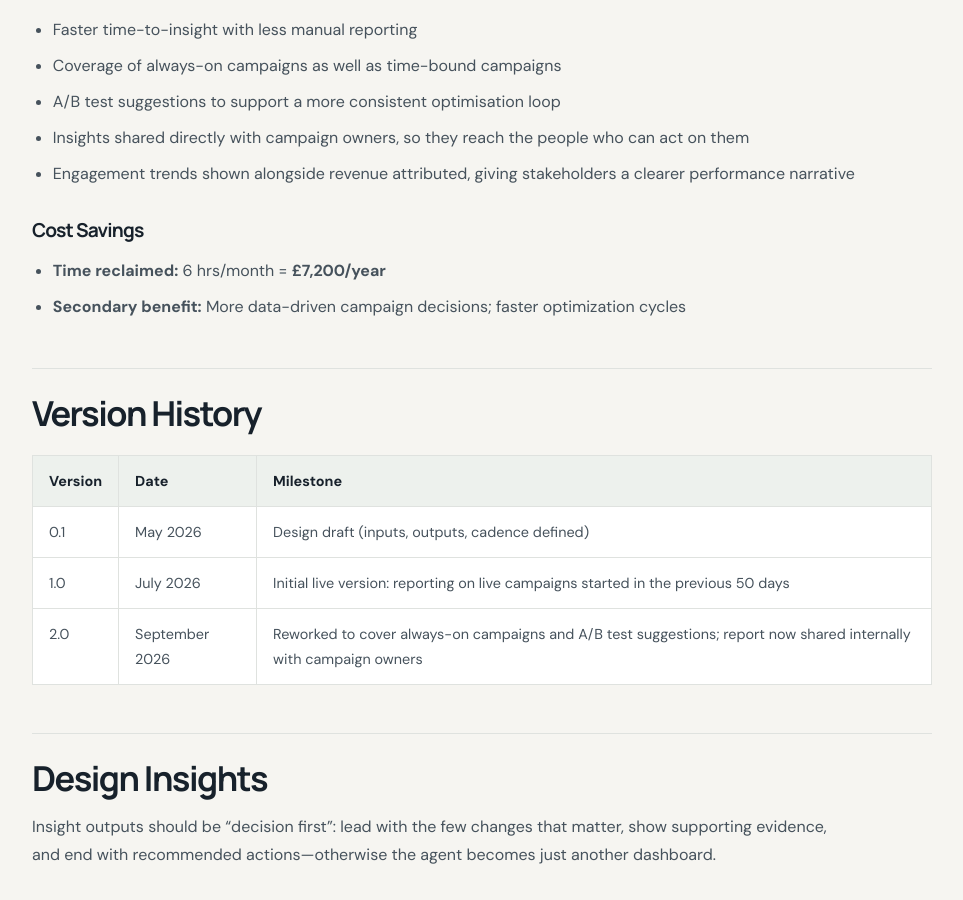
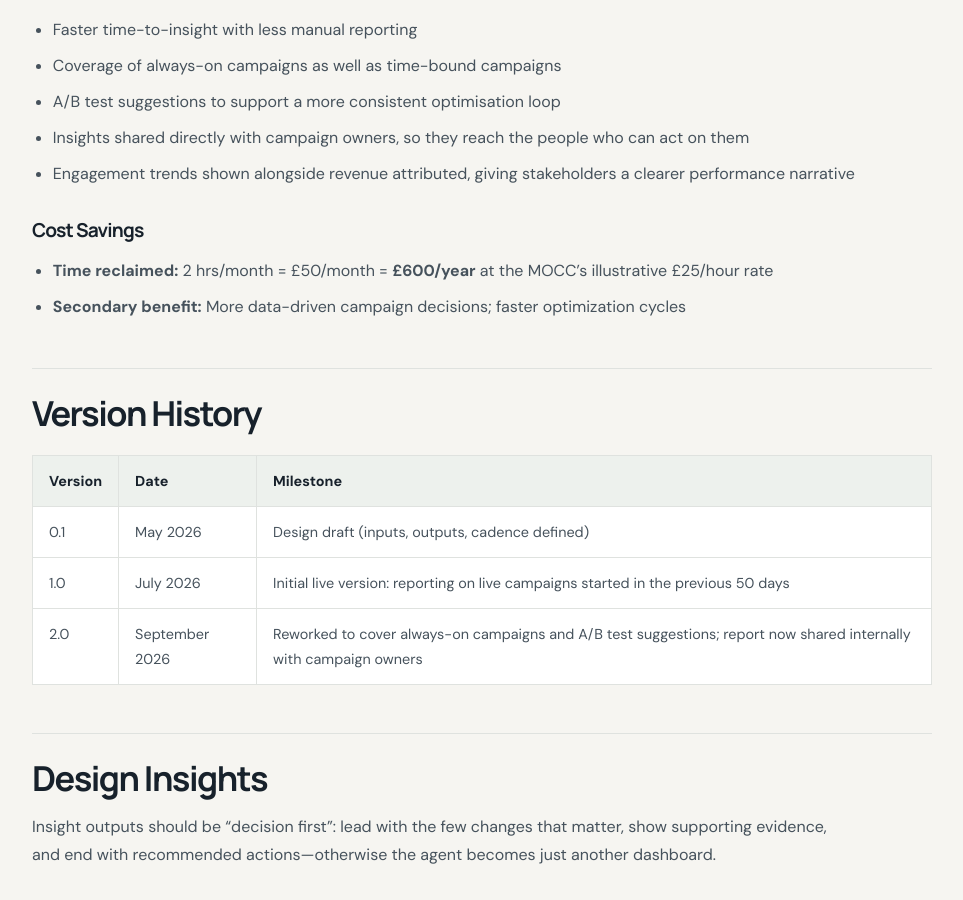
Before and after one commit to georgefwmurray/Marketing-Operations-Control-Centre, a Jekyll site: the page built from Agents/Campaign Performance Agent/Campaign-Performance-Agent.md, in a window 1280 px wide and 900 px high, scrolled down 2094 px. Shown: the whole window, without its empty margins (158-1121 px from the left). Built offline with Jekyll 4.4.1, drawn with Linux system fonts in a browser that asks for light colours.

Commit message:
Align agent capacity savings to £25 per hour

```diff
--- a/Agents/Campaign Performance Agent/Campaign-Performance-Agent.md
+++ b/Agents/Campaign Performance Agent/Campaign-Performance-Agent.md
@@ -46,7 +46,7 @@ The Campaign Performance Agent runs weekly across campaigns started in the last
 
 ### Cost Savings
 
-- **Time reclaimed:** 6 hrs/month = **£7,200/year**
+- **Time reclaimed:** 2 hrs/month = £50/month = **£600/year** at the MOCC's illustrative £25/hour rate
 - **Secondary benefit:** More data-driven campaign decisions; faster optimization cycles
 
 ## Version History
```
